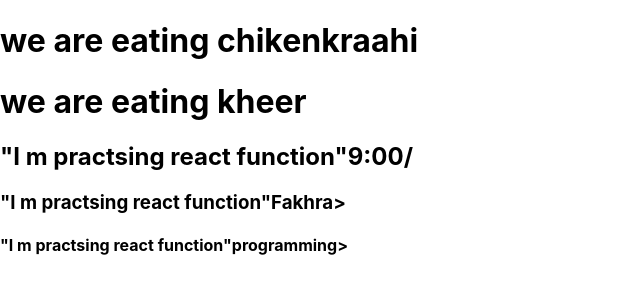
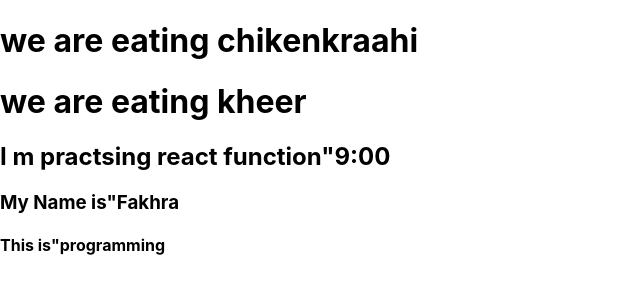
Before and after one commit to seekersforseekers/react_app_lecture3_bootcamp, a React (Create React App) app: page / in a window 1280 px wide. Shown: the top 300 px of the page, without its empty margins (0-640 px from the left). Built offline with nearby package versions, Linux system fonts and the light colour scheme.

Commit message:
Update practise.js

```diff
--- a/src/practise.js
+++ b/src/practise.js
@@ -2,9 +2,9 @@ import React from 'react';
 function Holder(props){
     return(
         <div>
-<h2> "I m practsing react function"{props.time}/</h2>
-<h3 > "I m practsing react function"{props.name}></h3>
-<h4 > "I m practsing react function"{props.subject}></h4>
+<h2> I m practsing react function"{props.time}</h2>
+<h3 > My Name is"{props.name}</h3>
+<h4 > This is"{props.subject}</h4>
 </div>
     );
 
```
